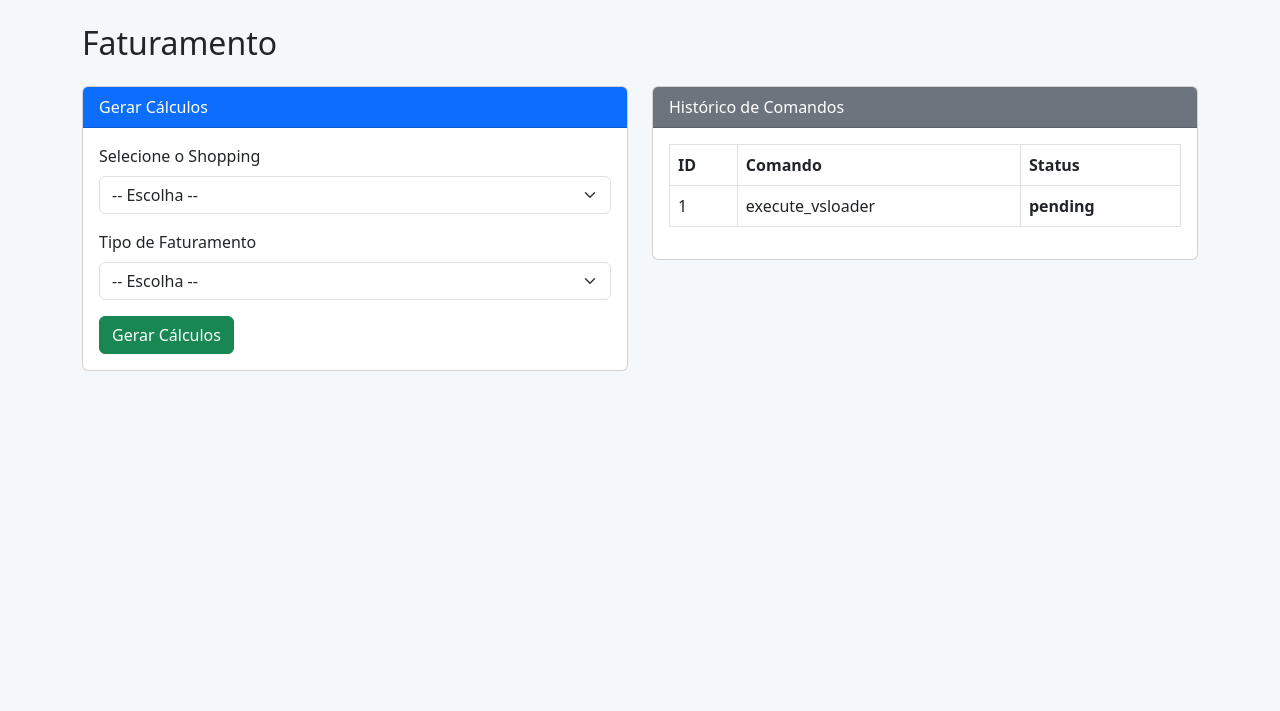
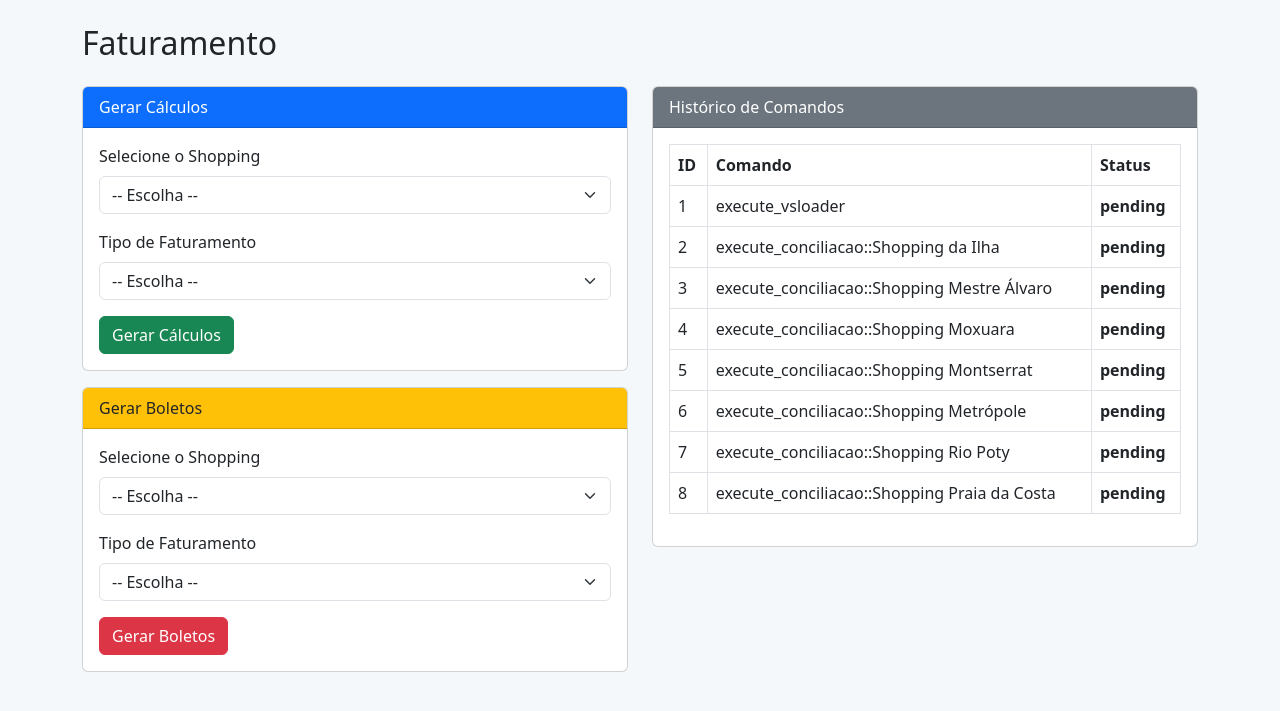
Before and after one commit to danielteixeiralima/conciliacao, a Flask app: page /faturamento in a window 1280 px wide. Shown: the part 72-783 px from the top of the page. Run offline with Flask 3, Linux system fonts and the light colour scheme.

Commit message:
criacao do gerar boletos

```diff
--- a/app.py
+++ b/app.py
@@ -166,7 +166,6 @@
 
 @app.route('/start_faturamento')
 def start_faturamento():
-    """Enfileira comandos de faturamento"""
     global commands, command_counter
     shopping = request.args.get('shopping')
     tipo = request.args.get('tipo')
@@ -184,6 +183,7 @@
     command_counter += 1
     save_commands(commands)
     return f"Comando de {acao} ({tipo}) enviado para {shopping}"
+
 
 @app.route('/start_vsloader')
 def start_vsloader():
--- a/templates/faturamento.html
+++ b/templates/faturamento.html
@@ -4,6 +4,7 @@
 
 <div class="row">
   <div class="col-md-6">
+
     <div class="card mb-3">
       <div class="card-header bg-primary text-white">Gerar Cálculos</div>
       <div class="card-body">
@@ -35,6 +36,39 @@
         </form>
       </div>
     </div>
+
+    <div class="card mb-3">
+      <div class="card-header bg-warning text-dark">Gerar Boletos</div>
+      <div class="card-body">
+        <form id="formBoletos">
+          <div class="mb-3">
+            <label for="shopping2" class="form-label">Selecione o Shopping</label>
+            <select id="shopping2" class="form-select">
+              <option value="">-- Escolha --</option>
+              <option value="Shopping da Ilha">Shopping da Ilha</option>
+              <option value="Shopping Mestre Álvaro">Shopping Mestre Álvaro</option>
+              <option value="Shopping Moxuara">Shopping Moxuara</option>
+              <option value="Shopping Montserrat">Shopping Montserrat</option>
+              <option value="Shopping Rio Poty">Shopping Rio Poty</option>
+              <option value="Shopping Metrópole">Shopping Metrópole</option>
+            </select>
+          </div>
+
+          <div class="mb-3">
+            <label for="tipo2" class="form-label">Tipo de Faturamento</label>
+            <select id="tipo2" class="form-select">
+              <option value="">-- Escolha --</option>
+              <option value="Postecipados">Postecipados</option>
+              <option value="Antecipados">Antecipados</option>
+              <option value="Atípicos">Atípicos</option>
+            </select>
+          </div>
+
+          <button class="btn btn-danger" type="submit">Gerar Boletos</button>
+        </form>
+      </div>
+    </div>
+
   </div>
 
   <div class="col-md-6">
@@ -45,10 +79,16 @@
       <div class="card-body">
         <table class="table table-bordered" id="statusTable">
           <thead>
-            <tr><th>ID</th><th>Comando</th><th>Status</th></tr>
+            <tr>
+              <th>ID</th>
+              <th>Comando</th>
+              <th>Status</th>
+            </tr>
           </thead>
           <tbody>
-            <tr><td colspan="3">Nenhum comando enviado ainda.</td></tr>
+            <tr>
+              <td colspan="3">Nenhum comando enviado ainda.</td>
+            </tr>
           </tbody>
         </table>
       </div>
@@ -72,6 +112,14 @@
     const t = document.getElementById("tipo1").value;
     if (!s || !t) return alert('Preencha tudo.');
     sendCommand(`/start_faturamento?acao=calculo&shopping=${encodeURIComponent(s)}&tipo=${encodeURIComponent(t)}`);
+  });
+
+  document.getElementById('formBoletos').addEventListener('submit', e => {
+    e.preventDefault();
+    const s = document.getElementById("shopping2").value;
+    const t = document.getElementById("tipo2").value;
+    if (!s || !t) return alert('Preencha tudo.');
+    sendCommand(`/start_faturamento?acao=boletos&shopping=${encodeURIComponent(s)}&tipo=${encodeURIComponent(t)}`);
   });
 
   async function updateStatus() {
```
Lines whose indentation alone changed are shown as unchanged.
